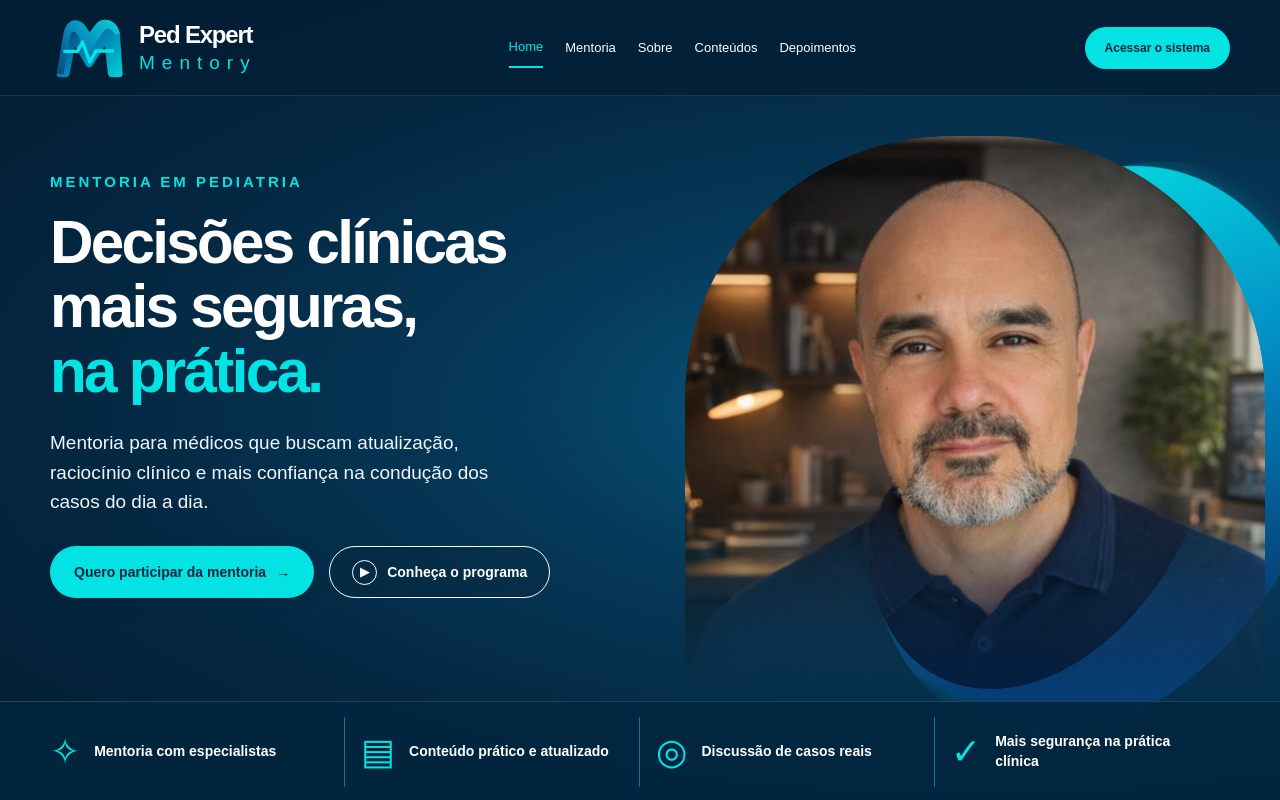
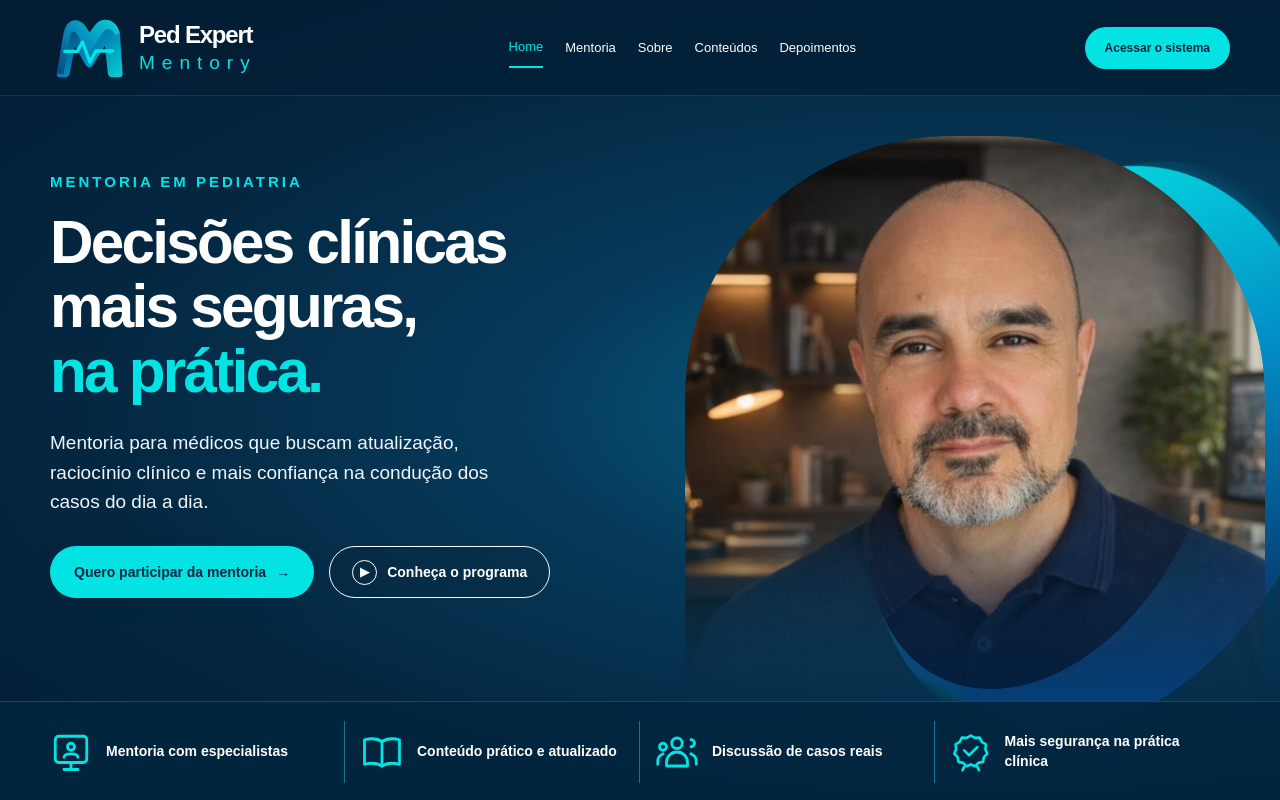
Before and after one commit to g4trader/iatron_calculator, a Next.js app in the folder frontend/: page /ped-expert-mentory in a window 1280 px wide. Shown: the top 800 px of the page. Built offline with nearby package versions, Linux system fonts and the light colour scheme; no server answers; the database is empty.

Commit message:
Replace placeholder glyphs with approved medical outline icon language

```diff
--- a/frontend/app/ped-expert-mentory/page.tsx
+++ b/frontend/app/ped-expert-mentory/page.tsx
@@ -1,4 +1,5 @@
 import Link from "next/link";
+import { MentoryIcon } from "@/components/mentory/MentoryIcon";
 import "./brand-landing.css";
 
 export const metadata = {
@@ -7,11 +8,11 @@ export const metadata = {
 };
 
 const benefits = [
-  ["✧", "Mentoria com especialistas"],
-  ["▤", "Conteúdo prático e atualizado"],
-  ["◎", "Discussão de casos reais"],
-  ["✓", "Mais segurança na prática clínica"],
-];
+  { icon: "mentor", title: "Mentoria com especialistas" },
+  { icon: "book", title: "Conteúdo prático e atualizado" },
+  { icon: "cases", title: "Discussão de casos reais" },
+  { icon: "award", title: "Mais segurança na prática clínica" },
+] as const;
 
 export default function PedExpertMentoryPage() {
   return (
@@ -52,7 +53,7 @@ export default function PedExpertMentoryPage() {
           </div>
           <div className="mentory-benefits-bar">
             <div className="mentory-container mentory-benefits-inner">
-              {benefits.map(([symbol, title]) => <div key={title} className="mentory-benefit"><span className="mentory-benefit-icon" aria-hidden="true">{symbol}</span><span>{title}</span></div>)}
+              {benefits.map(({ icon, title }) => <div key={title} className="mentory-benefit"><MentoryIcon name={icon} className="mentory-benefit-icon" /><span>{title}</span></div>)}
             </div>
           </div>
         </section>
```
